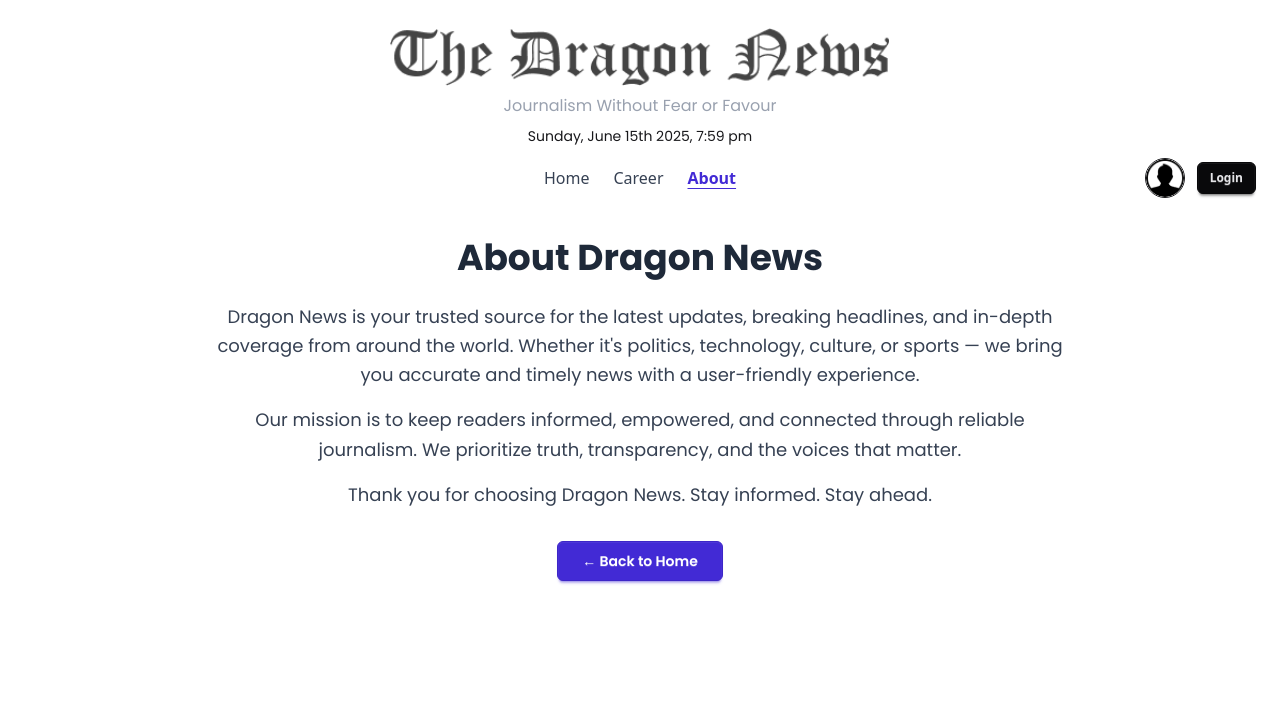
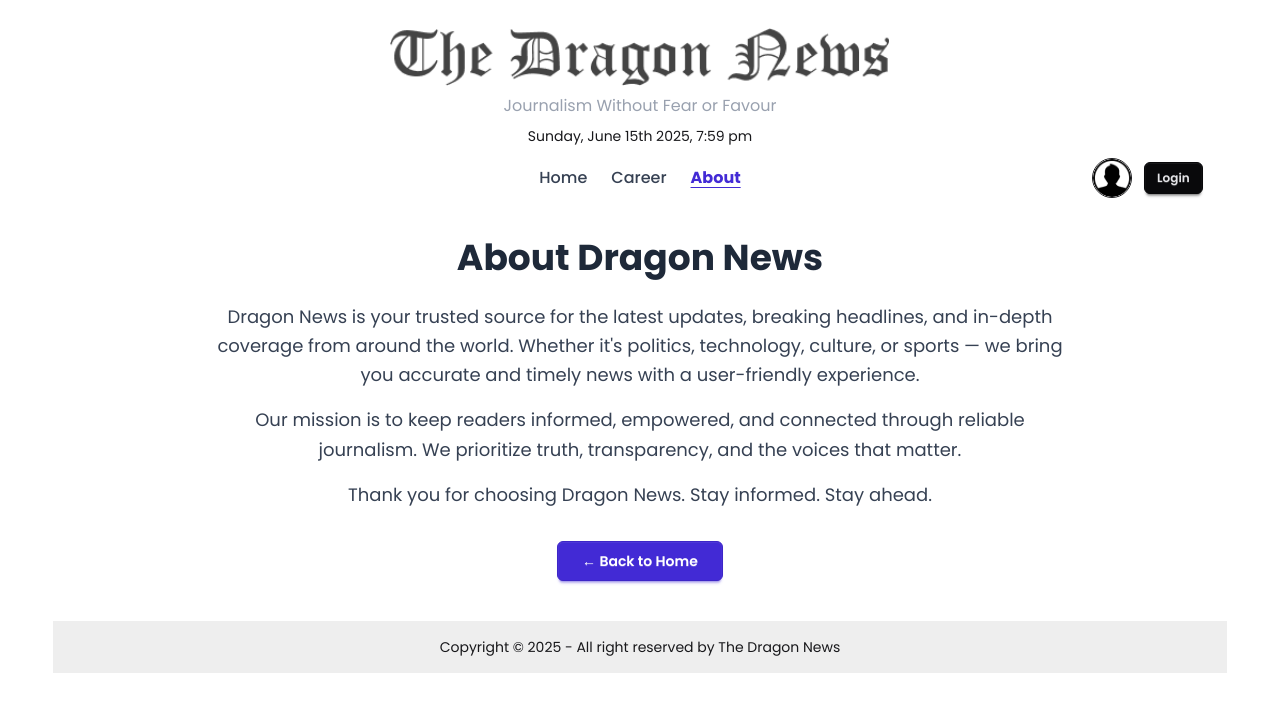
Before and after one commit to SafinRweb/Dragon-News, a React (Vite) app: page /about in a window 1280 px wide. Shown: the top 712 px of the page. Built offline with nearby package versions, Linux system fonts and the light colour scheme; no server answers.

Commit message:
Version 2 Stable

```diff
--- a/src/pages/About.jsx
+++ b/src/pages/About.jsx
@@ -4,13 +4,14 @@ import Header from "../components/Header";
 
 const About = () => {
     return (
-        <>
-            <header className="py-1 font-display">
+        <div className="font-display w-11/12 mx-auto">
+            <header className="py-1">
                 <div className="w-[95%] md:w-11/12 mx-auto">
                     <Header />
                 </div>
             </header>
             <Navbar />
+            <div>
                 <div className="max-w-4xl mx-auto px-4 py-10 font-display">
                     <h1 className="text-4xl font-bold mb-6 text-center text-gray-800">
                         About Dragon News
@@ -41,7 +42,16 @@ const About = () => {
                         </Link>
                     </div>
                 </div>
-        </>
+                <div className="mb-3">
+                    <footer className="footer sm:footer-horizontal footer-center bg-base-300 text-base-content p-4">
+                        <aside>
+                            <p>Copyright © {new Date().getFullYear()} - All right reserved by The Dragon News</p>
+                        </aside>
+                    </footer>
+                </div>
+            </div>
+        </div>
+
     );
 };
 
--- a/src/pages/Career.jsx
+++ b/src/pages/Career.jsx
@@ -5,7 +5,7 @@ import Header from "../components/Header";
 
 const Career = () => {
     return (
-        <div className="w-11/12 mx-auto font-display">
+        <div className="w-11/12 mx-auto font-display mb-3">
             <header className="py-1">
                 <div className="w-[95%] md:w-11/12 mx-auto">
                     <Header />
```
Lines whose indentation alone changed are shown as unchanged.
